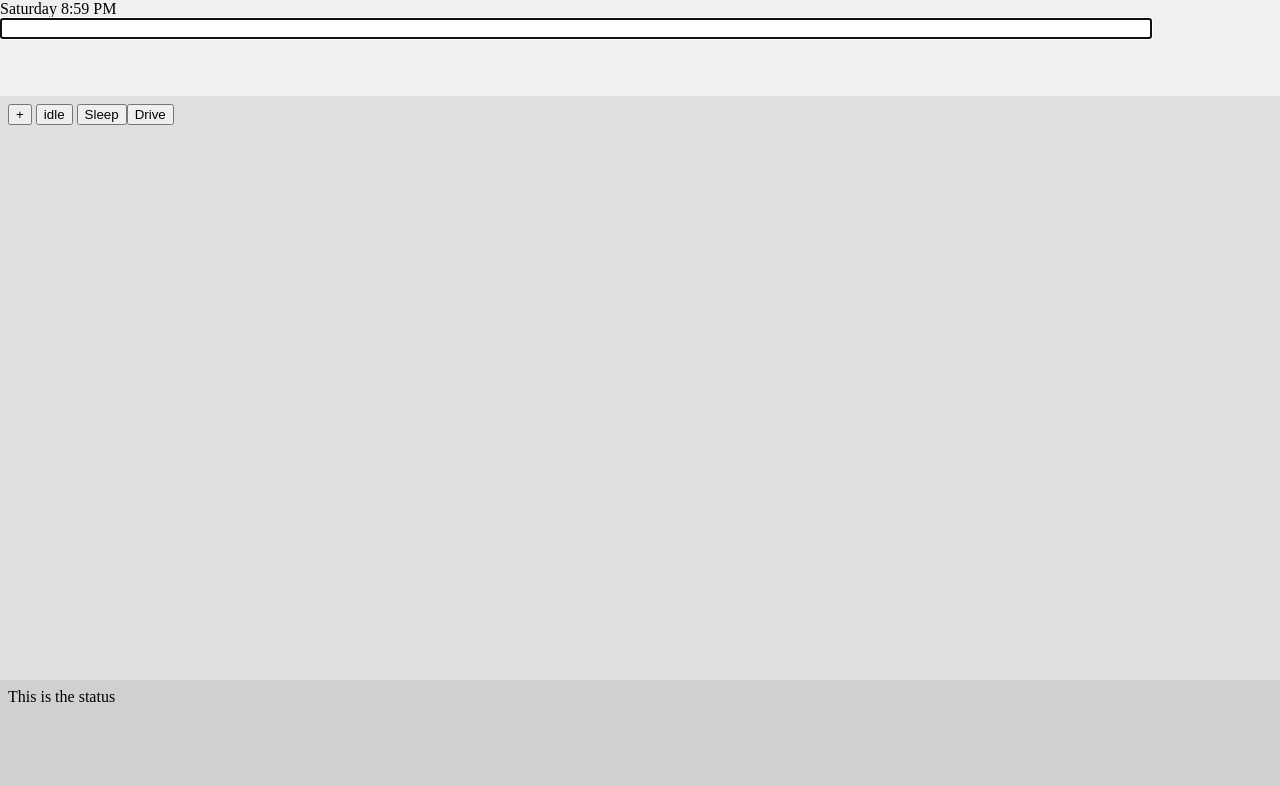
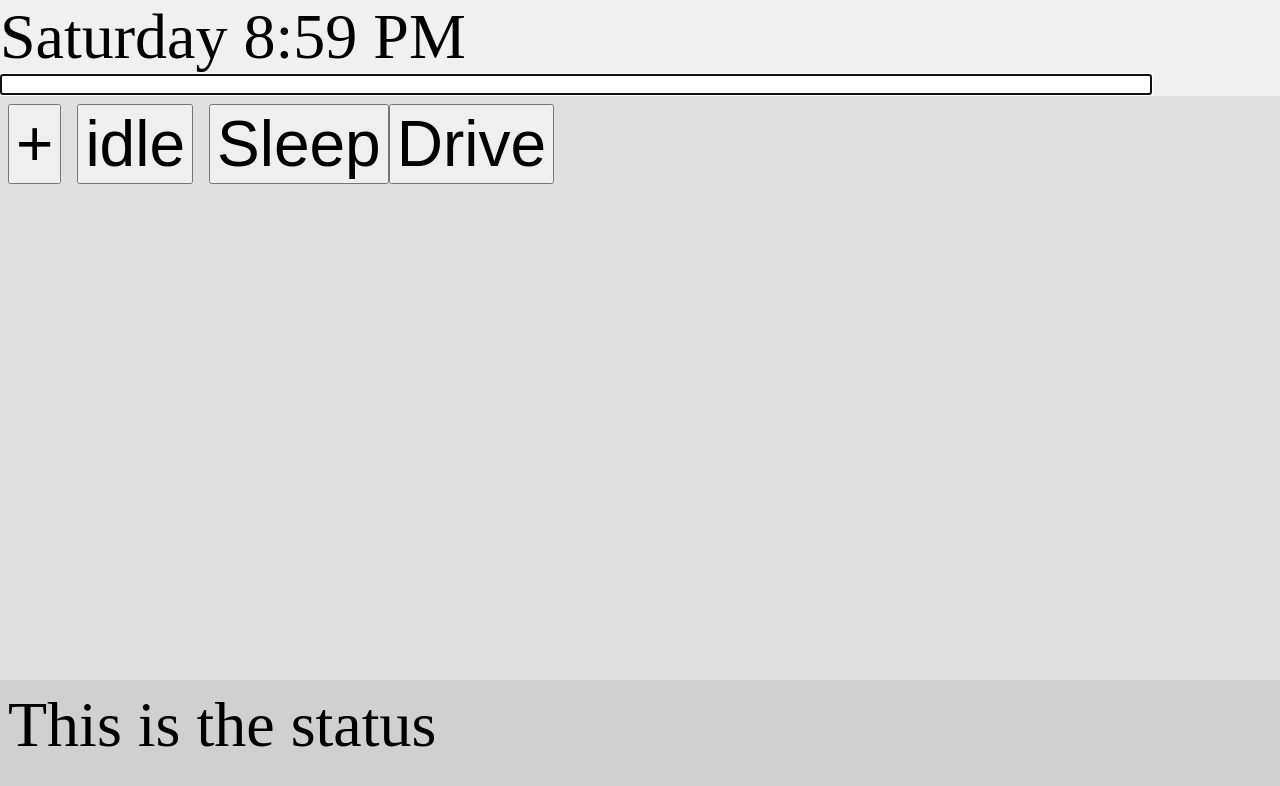
Before and after one commit to noctcode/noctcode.github.io, a plain HTML site: page daywalker.html in a window 1280 px wide. Drawn offline with Linux system fonts and the light colour scheme.

Commit message:
adjust font size

```diff
--- a/daywalker.html
+++ b/daywalker.html
@@ -226,6 +226,7 @@ dayw.tm.startup()
 <style>
 html,
 body {
+  font-size: 5vw;
   height: 100%;
   margin: 0;
   padding: 0;
@@ -234,6 +235,9 @@ body {
   height: 12%;
   background-color: #f0f0f0;
   box-sizing: border-box;
+}
+button {
+  font-size: 5vw;
 }
 #dayw-tasks {
   height:74%;
```
